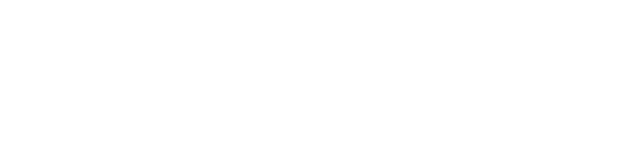
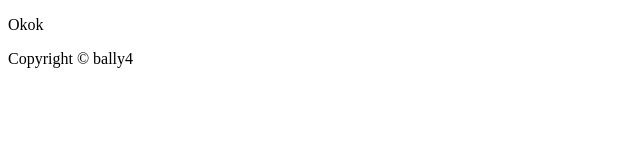
Before and after one commit to BalazsBanfi/TOP-Restaurant, a website built with webpack: page dist/index.html in a window 1280 px wide. Shown: the whole page, without its empty margins (0-640 px from the left). Built offline with nearby package versions, Linux system fonts and the light colour scheme.

Commit message:
add footer by js

```diff
--- /dev/null
+++ b/src/footer.js
@@ -0,0 +1,8 @@
+export const renderFooter = (body) => {
+    const container = document.createElement('footer');
+    container.setAttribute('class', 'footer');
+    const maker = document.createElement('p');
+    maker.textContent = "Copyright © bally4";
+    container.appendChild(maker);
+    body.appendChild(container);
+  };
--- a/src/index.js
+++ b/src/index.js
@@ -1,11 +1,17 @@
 import header from './header.js';
+import { renderFooter } from './footer.js';
 
 
-console.log('Yes, it is working 2!');
+const content = document.getElementById('content');
+const maker12 = document.createElement('p');
+maker12.innerHTML = 'Okok';
+content.appendChild(maker12);
 
 header();
 
 
 console.log('Yes, it is working 3!');
 
-header();
+
+
+renderFooter(content);
--- a/webpack.config.js
+++ b/webpack.config.js
@@ -6,4 +6,5 @@ module.exports = {
     filename: 'main.js',
     path: path.resolve(__dirname, 'dist'),
   },
+  mode: 'production',
 };
```
Also changed, not shown: dist/index.html, dist/main.js.
